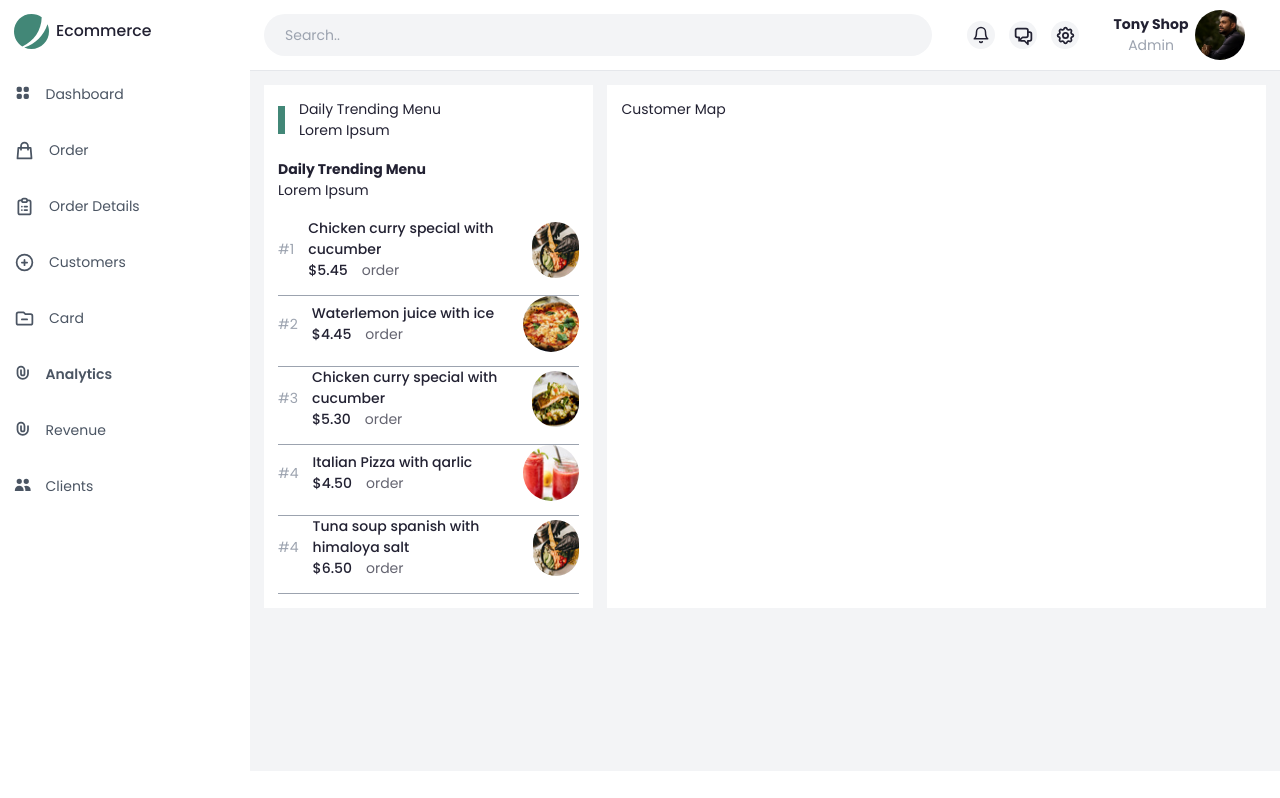
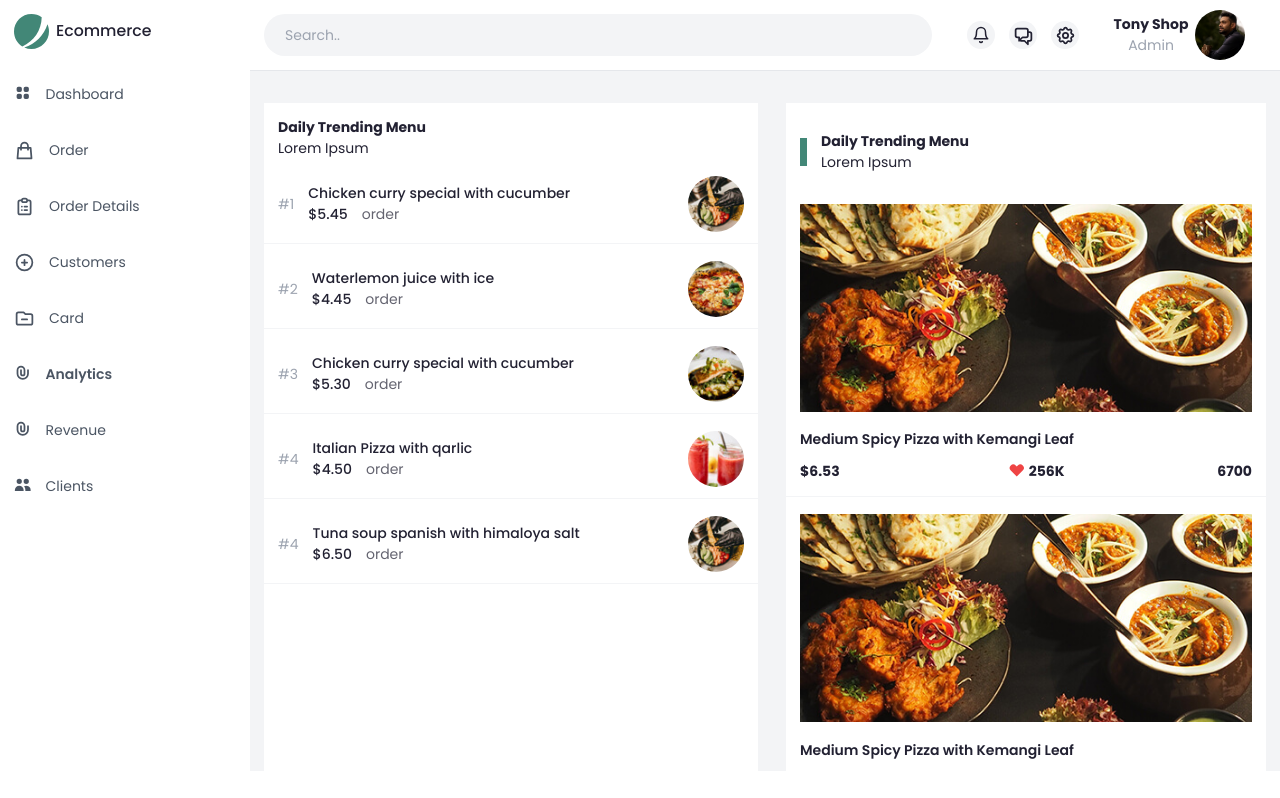
Before and after one commit to AdnanShaikat/ecommerce, a Nuxt app: page /admin/analytics in a window 1280 px wide. Built offline with nearby package versions, Linux system fonts and the light colour scheme; a web font is replaced by a local one.

Commit message:
Correction Recent Order and Trending Menu Layout with Grid

```diff
--- /dev/null
+++ b/components/icons/Heart.vue
@@ -0,0 +1,5 @@
+<template>
+  <svg xmlns="http://www.w3.org/2000/svg" class="h-5 w-5" viewBox="0 0 20 20" fill="currentColor">
+    <path fill-rule="evenodd" d="M3.172 5.172a4 4 0 015.656 0L10 6.343l1.172-1.171a4 4 0 115.656 5.656L10 17.657l-6.828-6.829a4 4 0 010-5.656z" clip-rule="evenodd" />
+  </svg>
+</template>
--- a/components/partial/TrendingMenu.vue
+++ b/components/partial/TrendingMenu.vue
@@ -1,11 +1,11 @@
 <template>
-  <div class="">
-    <div class="mb-5">
+  <div>
+    <div class="px-4">
       <p class="font-bold">Daily Trending Menu</p>
       <p>Lorem Ipsum</p>
     </div>
 
-    <div class="flex items-center border-b border-gray-400 pb-4" v-for="(menuItem, i) in trendingMenu" :key="i">
+    <div class="px-4 pb-3 mt-5 flex items-center border-b border-gray-100" v-for="(menuItem, i) in trendingMenu" :key="i">
       <div class="text-gray-400">
         {{ menuItem.serial }}
       </div>
--- a/pages/admin/analytics.vue
+++ b/pages/admin/analytics.vue
@@ -1,28 +1,44 @@
 <template>
   <div>
-    <div class="flex">
+    <div class="grid grid-cols-1 lg:grid-cols-2 grid-rows-1 gap-4 py-5">
       <!-- Daily Trending Menu -->
-      <div class="p-4 w-1/3 bg-white">
-        <div class="flex items-center">
-          <div class="bg-primary-500 h-8 w-2">
-
-          </div>
-          <div class="ml-4">
-            <p>Daily Trending Menu</p>
-            <p>Lorem Ipsum</p>
-          </div>
-        </div>
-        <div class="mt-5">
+      <div class="py-4 bg-white">
+        <div>
           <TrendingMenu></TrendingMenu>
         </div>
       </div>
       <!-- End Daily Trending Menu -->
 
-      <!-- Customer Map -->
-      <div class="p-4 ml-4 w-2/3 bg-white">
-        <p>Customer Map</p>
+      <!-- Best Seller Menu -->
+      <div class="py-4 ml-4 bg-white">
+        <div class="flex items-center p-4">
+          <div class="bg-primary-500 h-8 w-2">
+
+          </div>
+          <div class="ml-4">
+            <p class="font-bold">Daily Trending Menu</p>
+            <p>Lorem Ipsum</p>
+          </div>
+        </div>
+
+        <div v-for="(bestSeller, i) in bestSellers" :key="i" class="px-4 pb-4 border-b border-gray-100">
+          <img src="/images/seller-menu/seller-menu-1.jpg" class="mt-5 w-full" alt="">
+          <p class="mt-5 font-semibold">{{ bestSeller.foodName }}</p>
+          <div class="flex mt-3">
+            <p class="font-bold">{{ bestSeller.price }}</p>
+            <div class="flex ml-48">
+              <Heart class="text-red-500"></Heart>
+              <p class="ml-1 font-bold">{{ bestSeller.heartNumber }}</p>
+            </div>
+            <p class="font-bold ml-auto">{{ bestSeller.review }}</p>
+          </div>
+        </div>
+        <div class="flex items-center justify-center text-primary-500 mt-3 cursor-pointer">
+          <p class="font-semibold">View More</p>
+          <ChevronDoubleRight></ChevronDoubleRight>
+        </div>
       </div>
-      <!-- End Customer Map -->
+      <!-- Best Seller Menu -->
     </div>
   </div>
 </template>
@@ -30,6 +46,26 @@
 <script>
 export default {
   layout: "admin",
+  data() {
+    return {
+      bestSellers: [
+        {
+          imgUrl: "/images/seller-menu/seller-menu-1.jpg",
+          foodName: "Medium Spicy Pizza with Kemangi Leaf",
+          price: "$6.53",
+          heartNumber: "256K",
+          review: "6700",
+        },
+        {
+          imgUrl: "/images/seller-menu/seller-menu-2.jpg",
+          foodName: "Medium Spicy Pizza with Kemangi Leaf",
+          price: "$7.65",
+          heartNumber: "200K",
+          review: "7500",
+        },
+      ],
+    };
+  },
 };
 </script>
 
--- a/pages/admin/index.vue
+++ b/pages/admin/index.vue
@@ -48,12 +48,10 @@
     </div>
     <!-- End Transaction -->
 
-    <!-- Recent Order -->
-
-    <div class="flex">
-
-      <div class="p-4 w-2/3 bg-white">
-        <div class="flex">
+    <div class="grid grid-cols-1 lg:grid-cols-3 grid-rows-1 gap-y-4 lg:gap-x-4">
+      <!-- Recent Order -->
+      <div class="col-span-2 py-4 bg-white">
+        <div class="flex px-4">
           <div>
             <p class="font-bold">Recent Order Request</p>
             <p>Lorem Ipsum</p>
@@ -62,15 +60,14 @@
             <Select></Select>
           </button>
         </div>
-
         <table class="text-left w-full border-collapse">
           <thead>
 
           </thead>
 
           <tbody>
-            <tr class="border-b border-gray-400" v-for="(orderRequest, i) in orderRequests" :key="i">
-              <td class="py-2">
+            <tr class="border-b border-gray-100" v-for="(orderRequest, i) in orderRequests" :key="i">
+              <td class="py-2 pl-4">
                 <img :src="orderRequest.imgUrl" class="h-20 w-20 rounded-full" alt="">
               </td>
               <td class="py-2">{{ orderRequest.foodName }}</td>
@@ -89,12 +86,13 @@
           </tbody>
         </table>
       </div>
+      <!-- End Recent Order -->
 
       <!-- Trending Menu -->
-      <div class="p-4 ml-4 w-1/3 bg-white">
+      <div class="py-4 lg:ml-4 bg-white">
         <TrendingMenu></TrendingMenu>
       </div>
-
+      <!-- End Trending Menu -->
     </div>
 
     <!-- End Latest Invoice -->
```
Also changed, not shown: static/images/seller-menu/seller-menu-1.jpg (added), static/images/seller-menu/seller-menu-2.jpg (added).
